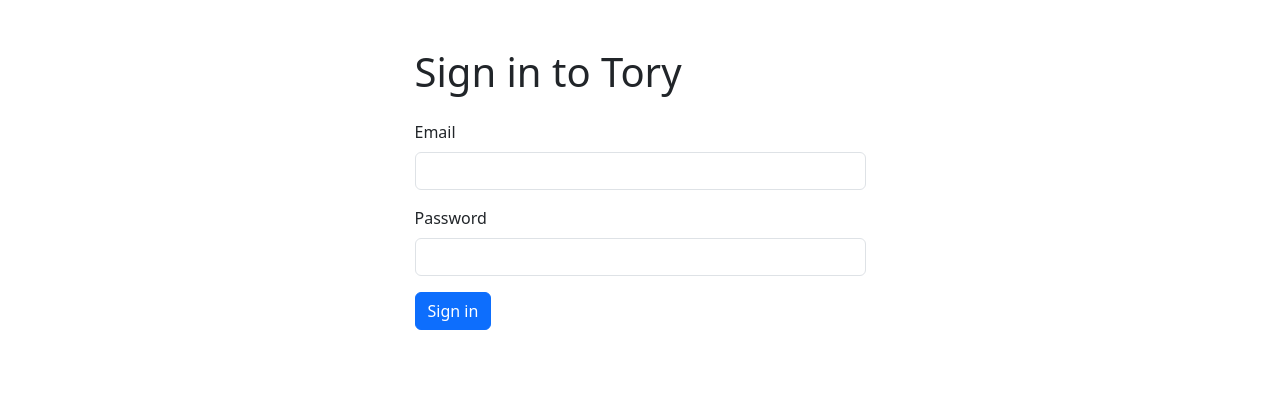
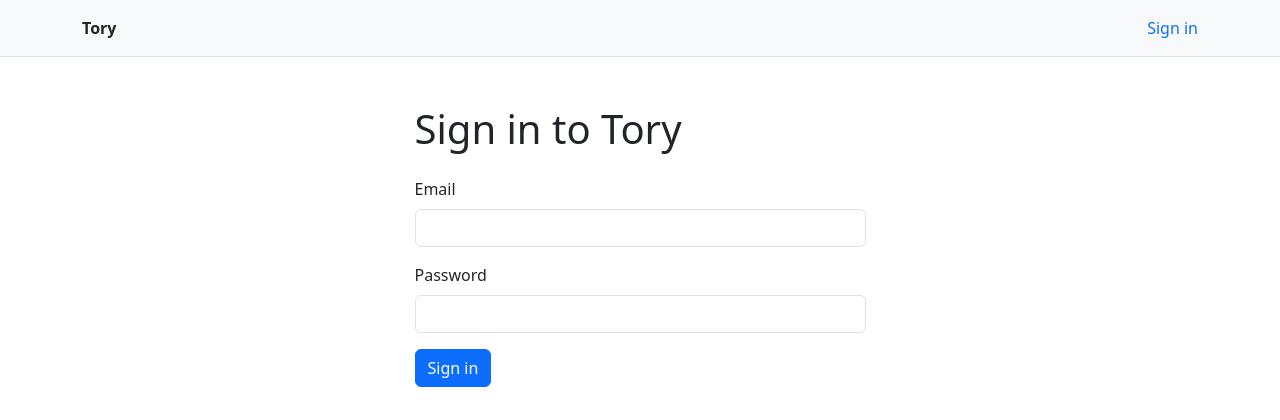
Before and after one commit to Mike-Franco/ay2627s2-cicdp-MikeAbat, a Django app: page /login/ in a window 1280 px wide. Shown: the top 420 px of the page. Run offline with Django 5.2, Linux system fonts and the light colour scheme; parts of the project's set-up code (start-up, migrations or seed data) failed here and were passed over.

Commit message:
git commit -m "feat(ui): add Tory page header" git push -u origin feat/tory-page-header

```diff
--- a/templates/accounts/home.html
+++ b/templates/accounts/home.html
@@ -3,5 +3,4 @@
 {% block content %}
 <h1>Tory</h1>
 <p>You are signed in.</p>
-<form method="post" action="{% url 'logout' %}">{% csrf_token %}<button class="btn btn-outline-secondary" type="submit">Sign out</button></form>
 {% endblock %}
--- a/templates/base.html
+++ b/templates/base.html
@@ -7,6 +7,26 @@
   <link href="https://cdn.jsdelivr.net/npm/bootstrap@5.3.8/dist/css/bootstrap.min.css" rel="stylesheet" integrity="sha384-sRIl4kxILFvY47J16cr9ZwB07vP4J8+LH7qKQnuqkuIAvNWLzeN8tE5YBujZqJLB" crossorigin="anonymous">
 </head>
 <body>
+  <header class="border-bottom bg-light">
+    <nav class="container d-flex flex-wrap align-items-center gap-3 py-3" aria-label="Main navigation">
+      <a class="fw-bold text-decoration-none text-dark me-2" href="{% url 'home' %}">Tory</a>
+      {% if request.user.is_authenticated %}
+        <a class="text-decoration-none" href="{% url 'home' %}">Home</a>
+        <a class="text-decoration-none" href="{% url 'inventory-list' %}">Inventories</a>
+        <a class="text-decoration-none" href="{% url 'product-catalogue' %}">Product catalogue</a>
+        {% if inventory %}
+          <a class="text-decoration-none" href="{% url 'inventory-detail' inventory.pk %}">{{ inventory.name }}</a>
+          <a class="text-decoration-none" href="{% url 'inventory-products' inventory.pk %}">Inventory products</a>
+        {% endif %}
+        <form class="ms-auto" method="post" action="{% url 'logout' %}">
+          {% csrf_token %}
+          <button class="btn btn-outline-secondary btn-sm" type="submit">Sign out</button>
+        </form>
+      {% else %}
+        <a class="ms-auto text-decoration-none" href="{% url 'login' %}">Sign in</a>
+      {% endif %}
+    </nav>
+  </header>
   <main class="container py-5">
     {% block content %}{% endblock %}
   </main>
```
